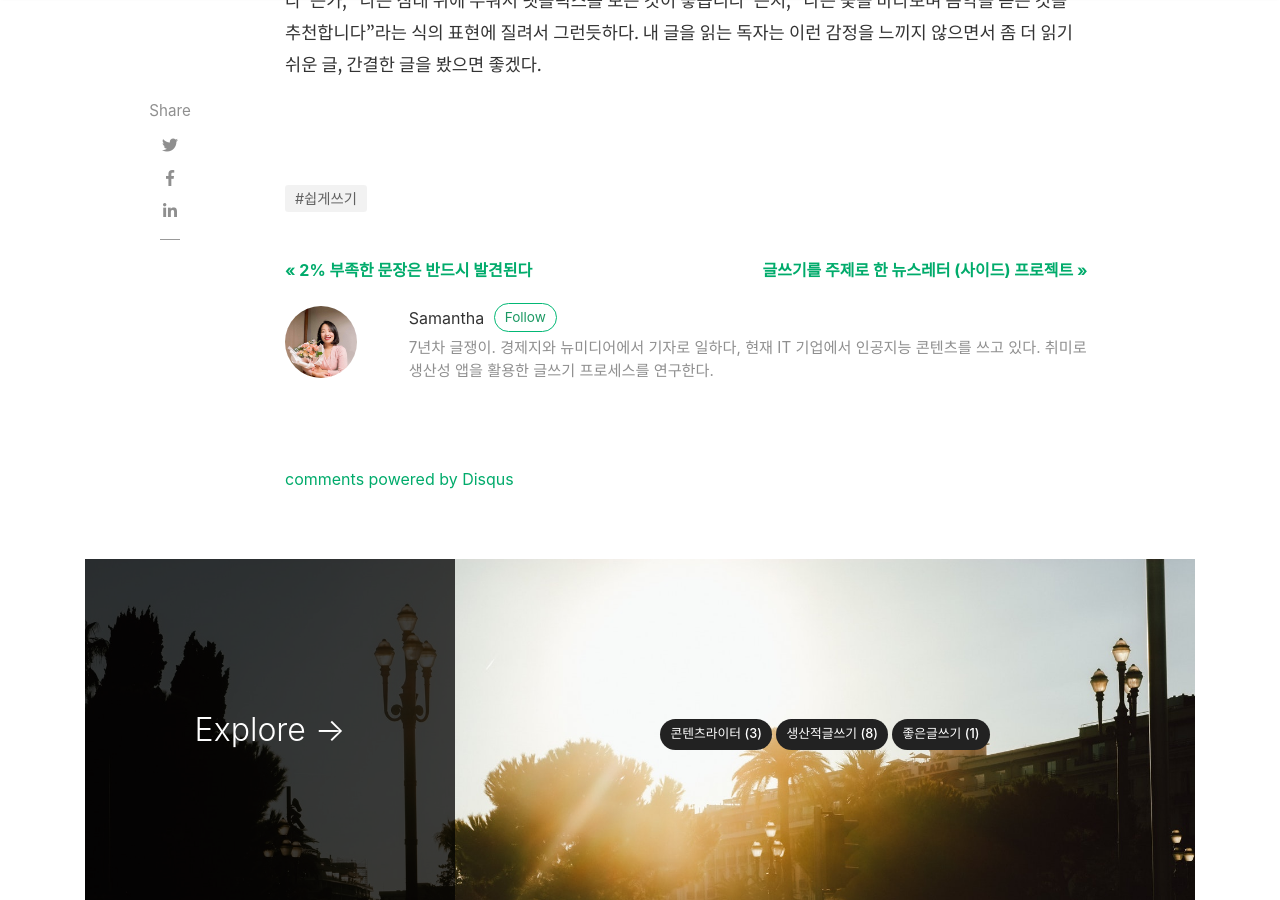
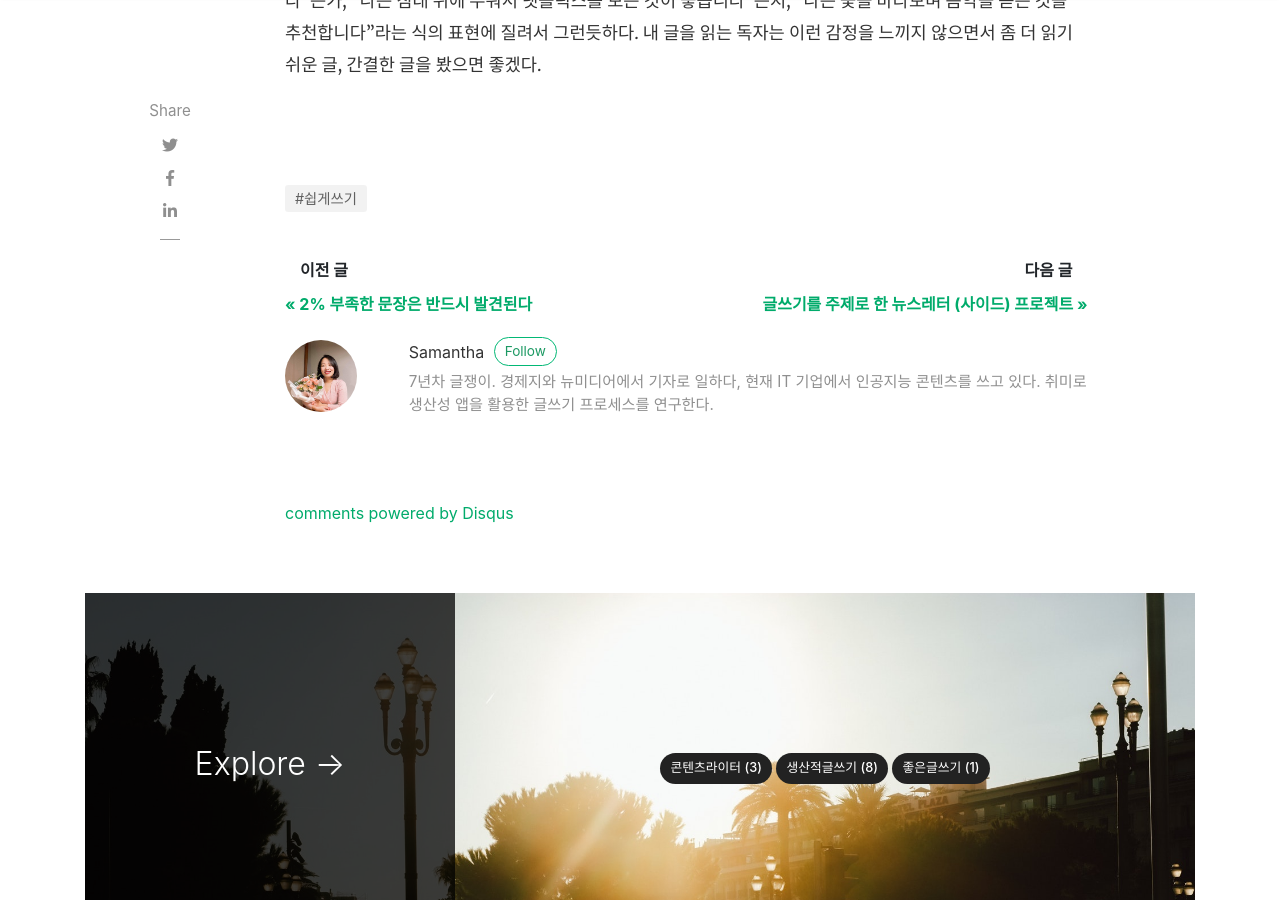
Before and after one commit to samantha-writer/samantha-writer.github.io, a Jekyll site: the page built from _posts/2020-12-18-201218.md, in a window 1280 px wide and 900 px high, scrolled down 1844 px. Built offline with Jekyll 4.4.1, drawn with Linux system fonts in a browser that asks for light colours; nearby versions of some CDN libraries; comment, search, counter and statistics services are not loaded.

Commit message:
resolve issue

```diff
--- a/_layouts/post.html
+++ b/_layouts/post.html
@@ -106,10 +106,25 @@ post_class: -templatepost
             <!-- Prev/Next -->
             <div class="row PageNavigation d-flex justify-content-between font-weight-bold">
             {% if page.previous.url %}
-            <a class="prev d-block col-md-6" href="{{ site.baseurl }}/{{page.previous.url}}"> &laquo; {{page.previous.title}}</a>
+
+                <div class="next d-block col-md-6 text-lg-right" >
+                    <div style="text-align: left; padding:0px 0px 10px 15px; ">
+                        이전 글
+                    </div>
+                    <div style="text-align: left; ">
+                         <a href="{{ site.baseurl }}/{{page.previous.url}}"> &laquo; {{page.previous.title}}</a>
+                    </div>
+                </div>
             {% endif %}
             {% if page.next.url %}
-            <a class="next d-block col-md-6 text-lg-right" href="{{ site.baseurl }}/{{page.next.url}}">{{page.next.title}} &raquo; </a>
+                <div class="next d-block col-md-6 text-lg-right" >
+                    <div style="text-align: right;padding:0px 15px 10px 0px;">
+                        다음 글
+                    </div>
+                    <div>
+                         <a href="{{ site.baseurl }}/{{page.next.url}}">{{page.next.title}} &raquo; </a>
+                    </div>
+                </div>
             {% endif %}
             <div class="clearfix"></div>
             </div>
--- a/_layouts/tag.html
+++ b/_layouts/tag.html
@@ -5,7 +5,7 @@ layout: default
 
    {% assign tag = page.tag | default: page.title %}
    <div class="section-title col-md-12 mt-4">
-    <h2 id="{{ tag | replace: " ","-" }}">카테고리 <span class="text-capitalize">{{ tag }}</span></h2>
+    <h2 id="{{ tag | replace: " ","-" }}">카테고리 | <span class="text-capitalize">{{ tag }}</span></h2>
   </div>
    {% for post in site.tags[tag] %}
       {% include postbox.html %}
```
